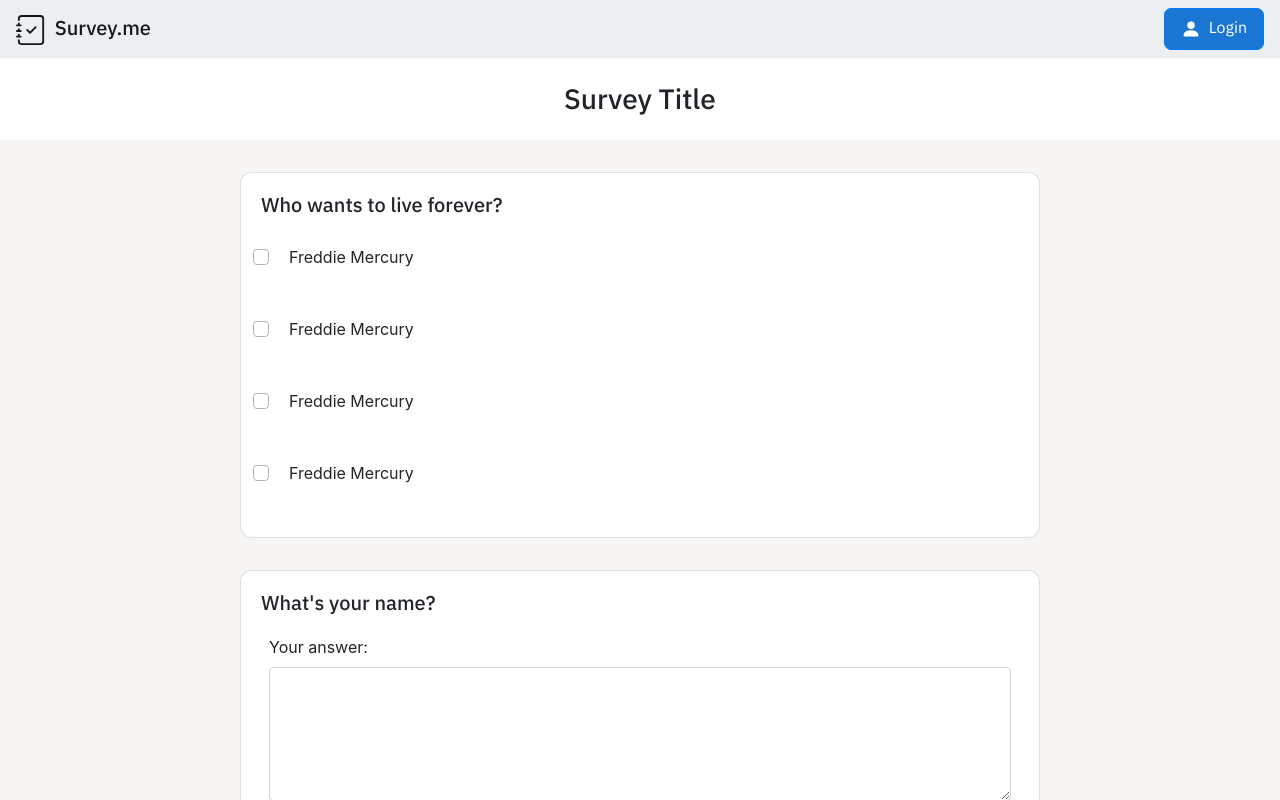
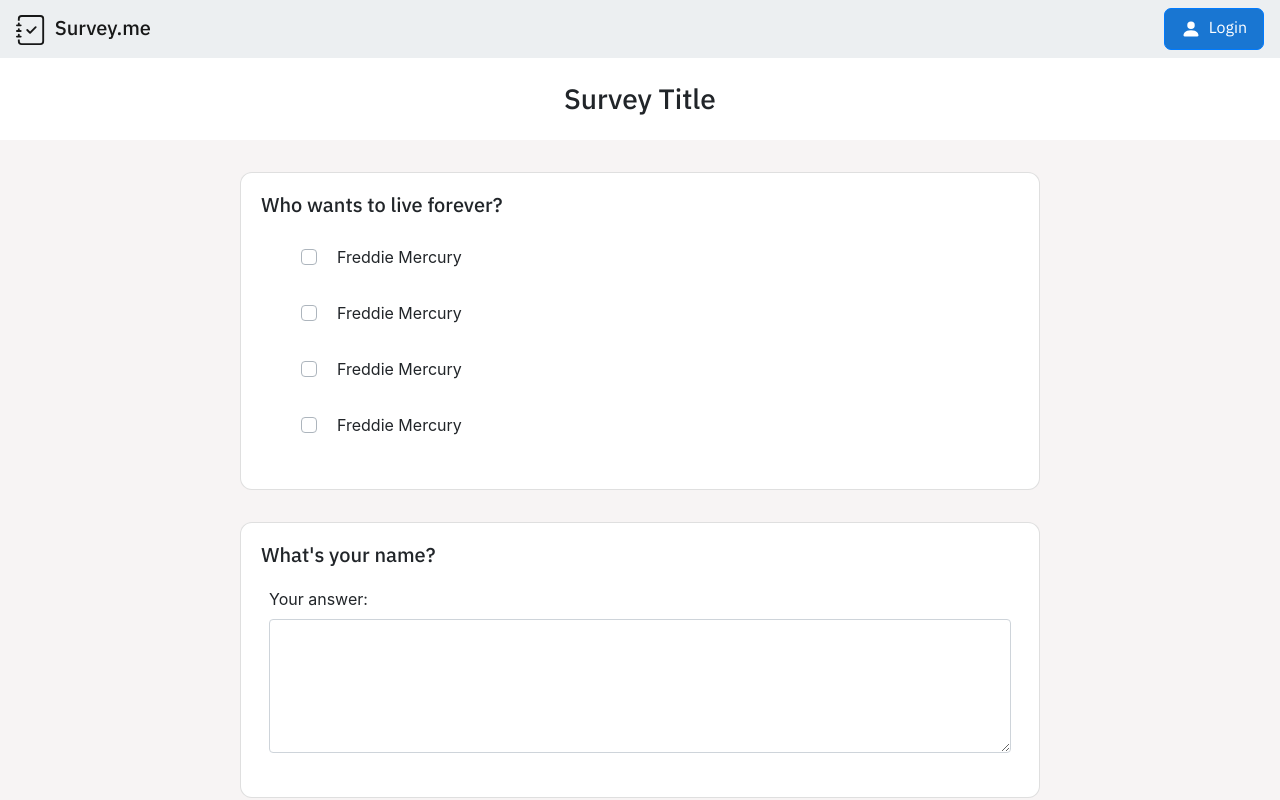
Before and after one commit to djemar/webapp_exam_survey, a React (Create React App) app in the folder client/: page /survey/id in a window 1280 px wide. Shown: the top 800 px of the page. Built offline with nearby package versions, Linux system fonts and the light colour scheme.

Commit message:
move FormGroup outside of map

```diff
--- a/client/src/components/ClosedQuestion.js
+++ b/client/src/components/ClosedQuestion.js
@@ -1,4 +1,4 @@
-import { Card, Nav, Button, Form } from "react-bootstrap/";
+import { Card, Nav, Button, Form, ListGroup, Row, Col } from "react-bootstrap/";
 import { PencilSquare } from "react-bootstrap-icons";
 import "../css/Question.css";
 
@@ -9,11 +9,11 @@ const ClosedQuestion = (props) => {
     <Card className='closed-question-card'>
       <Card.Body>
         <Card.Title className='question-text'>Who wants to live forever?</Card.Title>
-        {answers.map((n) => (
-          <Form.Group controlId={`ControlTextArea-${n}`}>
+        <Form.Group className='checkbox-group' controlId={`ControlTextArea-{n}`}>
+          {answers.map((n) => (
             <Form.Check custom type='checkbox' id={`custom-${n}`} className='p-3' label='Freddie Mercury' />
-          </Form.Group>
-        ))}
+          ))}
+        </Form.Group>
       </Card.Body>
     </Card>
   );
```
